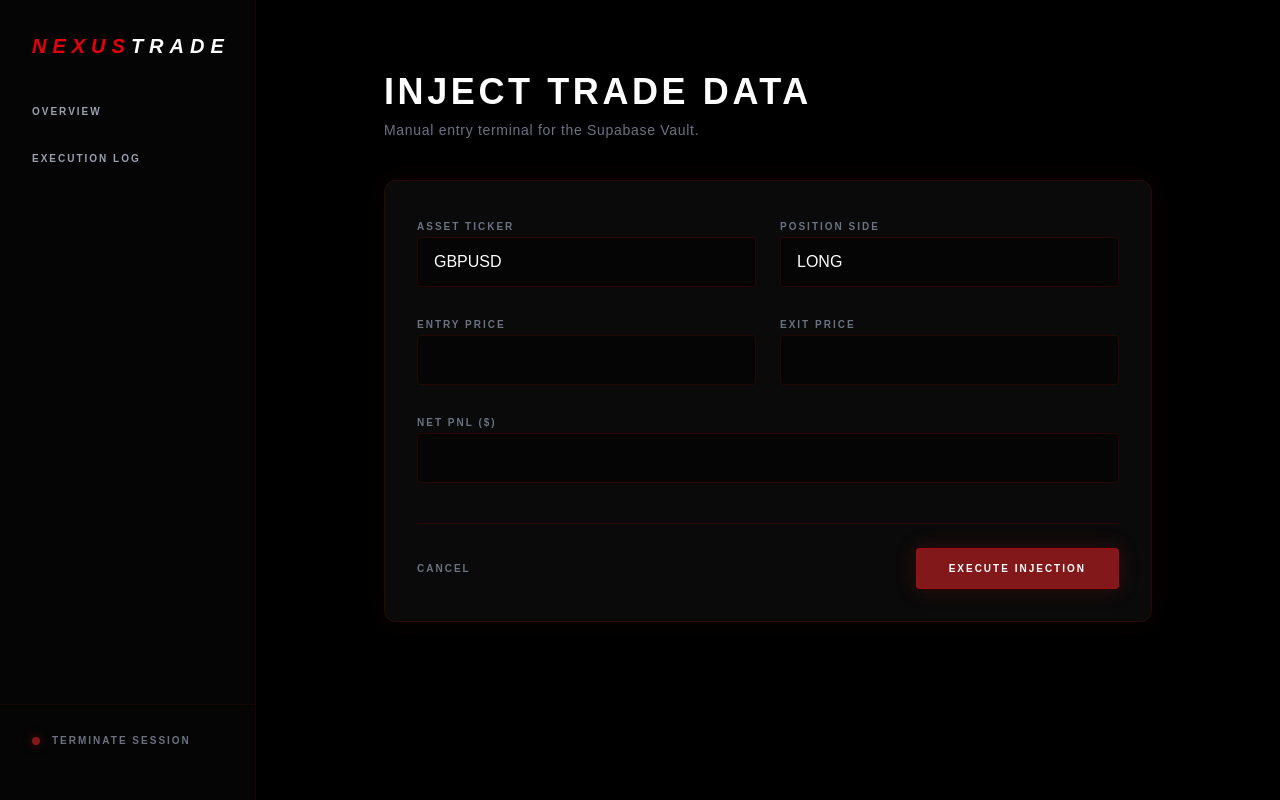
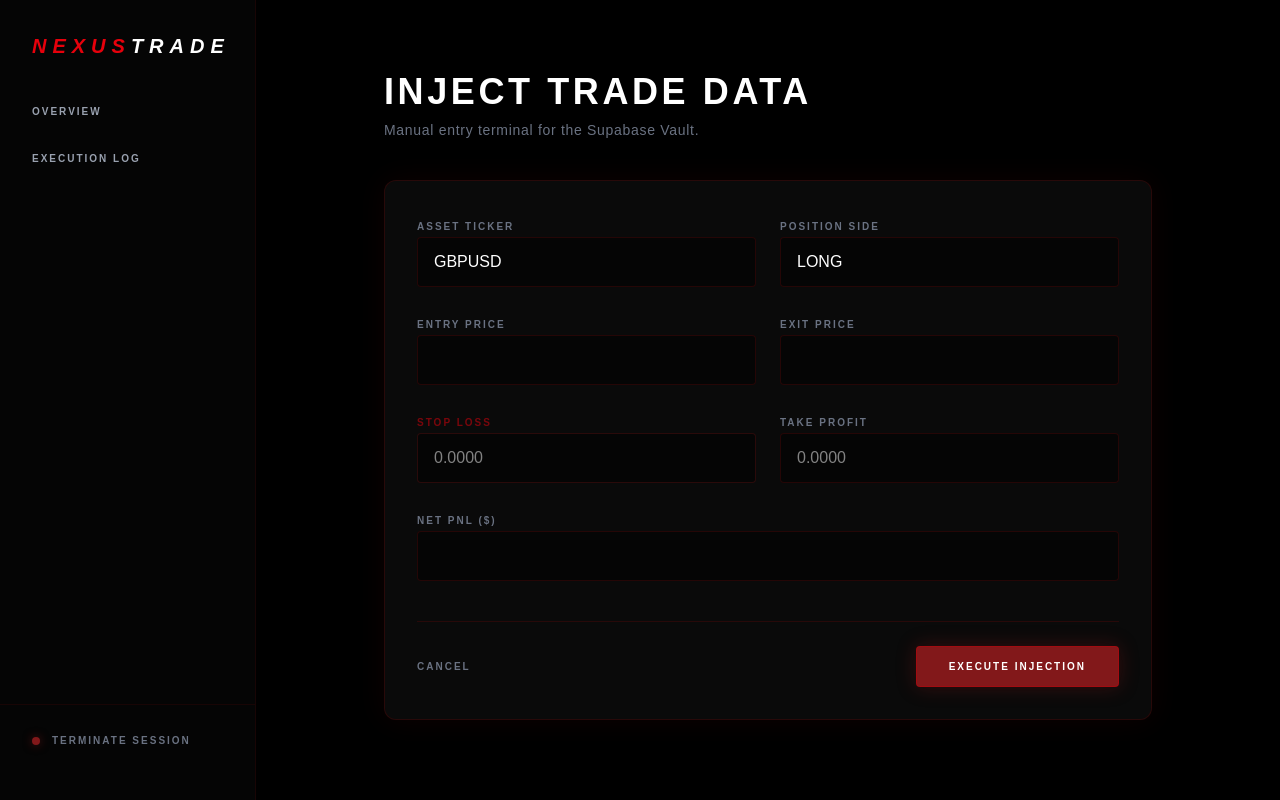
Before and after one commit to Minuwa12/nexus-trade, a Next.js app: page /dashboard/trades/new in a window 1280 px wide. Built offline with nearby package versions, Linux system fonts and the light colour scheme.

Commit message:
Final Fix: Resolved Prisma types and cleaned UI

```diff
--- a/app/dashboard/trades/new/page.tsx
+++ b/app/dashboard/trades/new/page.tsx
@@ -7,12 +7,8 @@ export default function InjectTradePage() {
   async function handleInject(formData: FormData) {
     'use server';
 
-    // 1. Get the Bouncer's ID
     const { userId } = await auth();
-
-    if (!userId) {
-      throw new Error("You must be logged in to inject trades.");
-    }
+    if (!userId) throw new Error("You must be logged in to inject trades.");
 
     const ticker = formData.get('ticker') as string;
     const side = formData.get('side') as string;
@@ -20,15 +16,30 @@ export default function InjectTradePage() {
     const exitPrice = parseFloat(formData.get('exitPrice') as string);
     const netPnl = parseFloat(formData.get('netPnl') as string);
 
-    // 2. Stamp the Trade with the ID
+    // 1. GET NEW FIELDS
+    const stopLoss = formData.get('stopLoss') ? parseFloat(formData.get('stopLoss') as string) : null;
+    const takeProfit = formData.get('takeProfit') ? parseFloat(formData.get('takeProfit') as string) : null;
+
+    // 2. MATH: Calculate Risk/Reward Ratio
+    let rrRatio = 0;
+    if (stopLoss && takeProfit) {
+      const risk = Math.abs(entryPrice - stopLoss);
+      const reward = Math.abs(takeProfit - entryPrice);
+      rrRatio = risk > 0 ? (reward / risk) : 0;
+    }
+
+    // 3. Update the Database
     await prisma.trade.create({
       data: {
-        userId,  // 👈 THIS FIXES THE RED ERROR
+        userId,
         ticker,
         side,
         entryPrice,
         exitPrice,
         netPnl,
+        stopLoss,      // 👈 Added
+        takeProfit,    // 👈 Added
+        riskReward: rrRatio, // 👈 Added
       }
     });
 
@@ -36,7 +47,7 @@ export default function InjectTradePage() {
   }
 
   return (
-    <div className="max-w-3xl mx-auto mt-10 animate-in fade-in duration-700">
+    <div className="max-w-3xl mx-auto mt-10 animate-in fade-in duration-700 pb-20">
       <div className="mb-10">
         <h2 className="text-4xl font-black text-white tracking-widest uppercase drop-shadow-md">
           Inject Trade Data
@@ -67,6 +78,18 @@ export default function InjectTradePage() {
             <label className="text-[10px] font-bold text-gray-500 tracking-[0.2em] uppercase">Exit Price</label>
             <input type="number" step="any" name="exitPrice" required className="w-full bg-[#050505] border border-red-950/50 rounded px-4 py-3 text-white focus:outline-none focus:border-red-700 focus:ring-1 focus:ring-red-700 transition" />
           </div>
+
+          {/* --- NEW RISK/REWARD INPUTS --- */}
+          <div className="space-y-2">
+            <label className="text-[10px] font-bold text-red-600/50 tracking-[0.2em] uppercase">Stop Loss</label>
+            <input type="number" step="any" name="stopLoss" placeholder="0.0000" className="w-full bg-[#050505] border border-red-900/30 rounded px-4 py-3 text-white focus:outline-none focus:border-red-700 transition" />
+          </div>
+          <div className="space-y-2">
+            <label className="text-[10px] font-bold text-gray-500 tracking-[0.2em] uppercase">Take Profit</label>
+            <input type="number" step="any" name="takeProfit" placeholder="0.0000" className="w-full bg-[#050505] border border-red-950/50 rounded px-4 py-3 text-white focus:outline-none focus:border-red-700 transition" />
+          </div>
+          {/* ------------------------------ */}
+
           <div className="space-y-2 col-span-2">
             <label className="text-[10px] font-bold text-gray-500 tracking-[0.2em] uppercase">Net PNL ($)</label>
             <input type="number" step="any" name="netPnl" required className="w-full bg-[#050505] border border-red-950/50 rounded px-4 py-3 text-white focus:outline-none focus:border-red-700 focus:ring-1 focus:ring-red-700 transition" />
```
